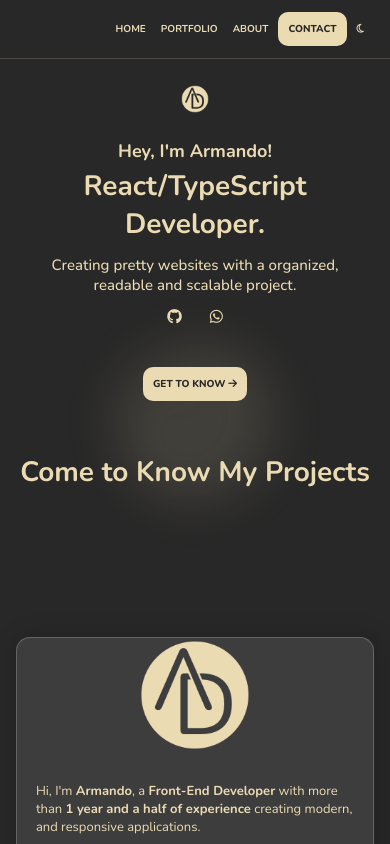
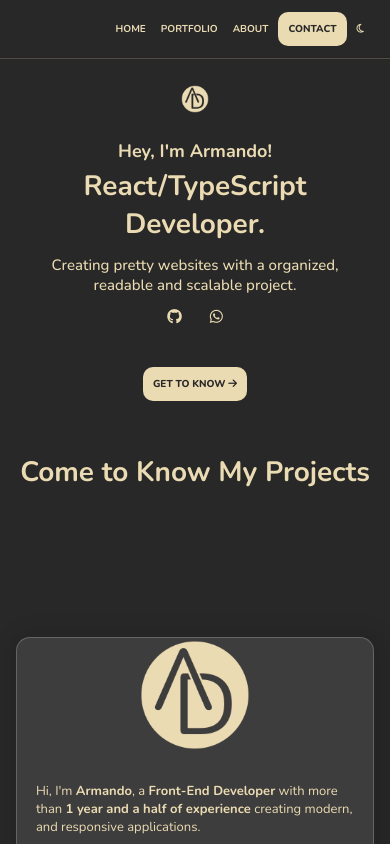
Before and after one commit to armandosilvadev/portfolio-website, a React (Vite) app: page / in a window 390 px wide. Shown: the top 844 px of the page. Built offline with nearby package versions, Linux system fonts and the light colour scheme; some icons are missing.

Commit message:
remove background image in media queries

```diff
--- a/src/assets/styles/index.css
+++ b/src/assets/styles/index.css
@@ -68,3 +68,11 @@ a:active {
 .section {
   padding: var(--padding-16) var(--width-30);
 }
+
+/* media queries */
+
+@media (max-width: 1200px) {
+  body::before {
+    background: none;
+  }
+}
```
